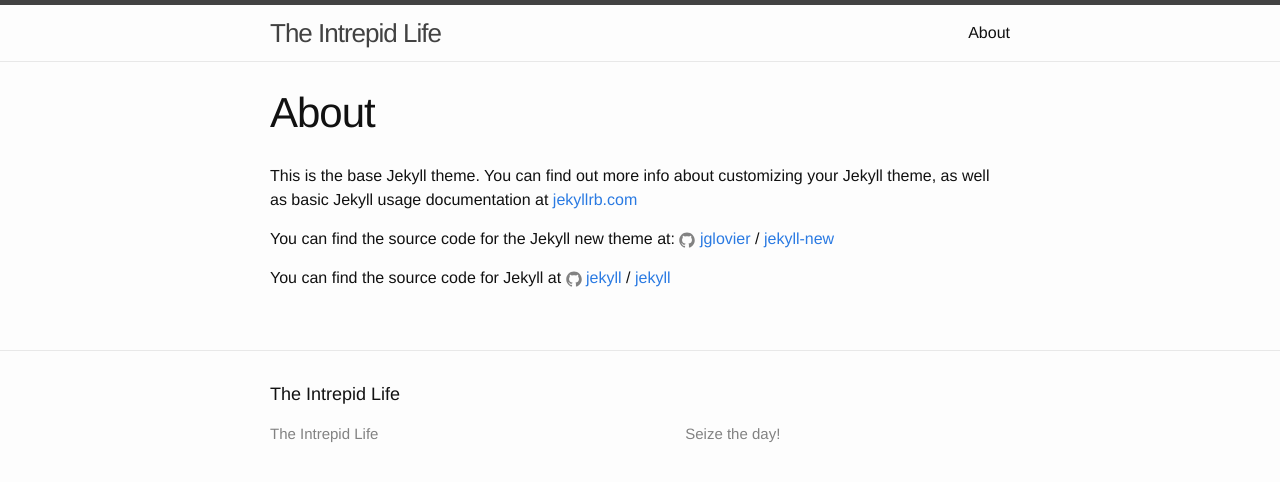
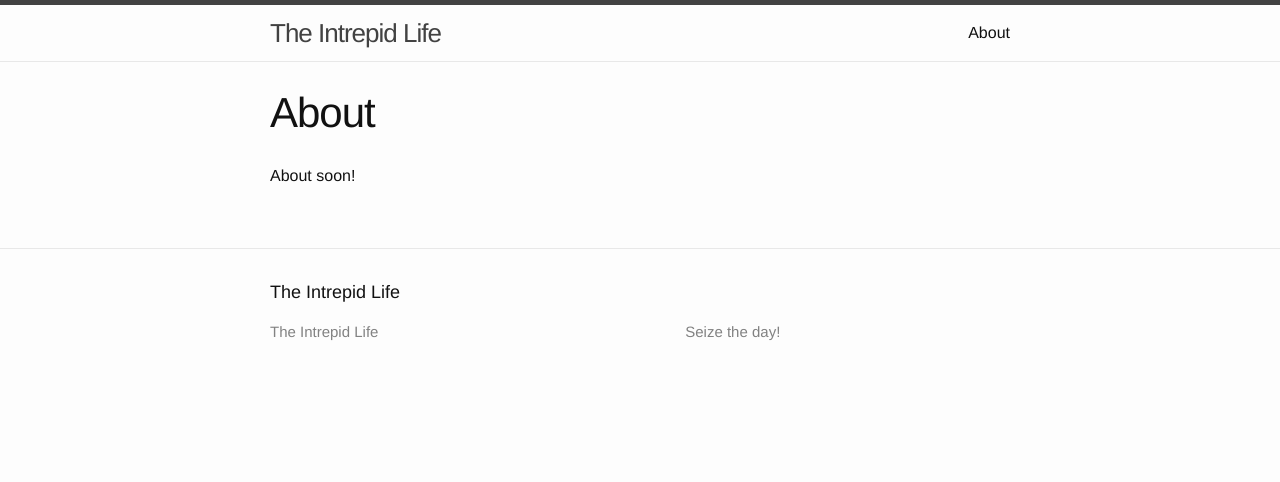
Before and after one commit to Intrepid-Life/intrepid-life.github.io, a Jekyll site: the page built from about.md, in a window 1280 px wide. Shown: the top 482 px of the page. Built offline with Jekyll 4.4.1, drawn with Linux system fonts in a browser that asks for light colours.

Commit message:
Update about.md

```diff
--- a/about.md
+++ b/about.md
@@ -4,12 +4,4 @@ title: About
 permalink: /about/
 ---
 
-This is the base Jekyll theme. You can find out more info about customizing your Jekyll theme, as well as basic Jekyll usage documentation at [jekyllrb.com](http://jekyllrb.com/)
-
-You can find the source code for the Jekyll new theme at:
-{% include icon-github.html username="jglovier" %} /
-[jekyll-new](https://github.com/jglovier/jekyll-new)
-
-You can find the source code for Jekyll at
-{% include icon-github.html username="jekyll" %} /
-[jekyll](https://github.com/jekyll/jekyll)
+About soon!
```
